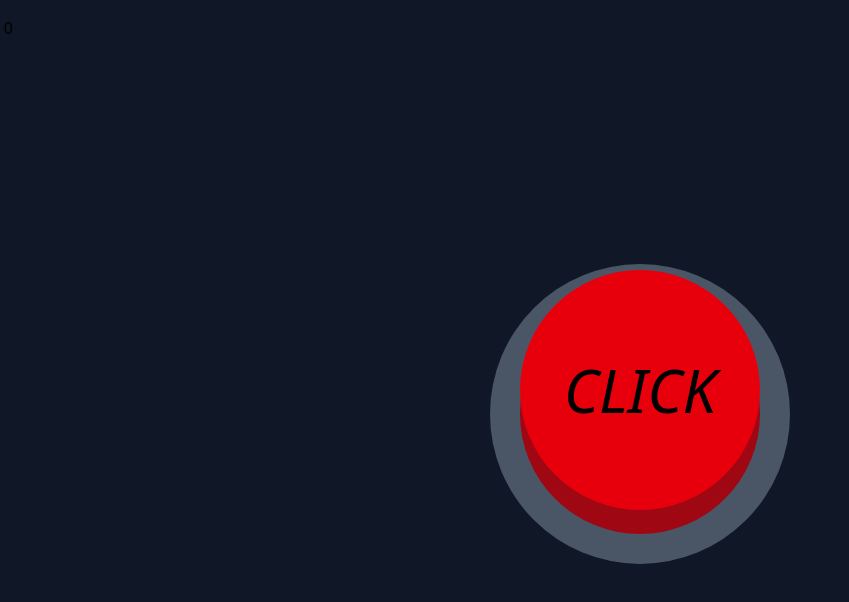
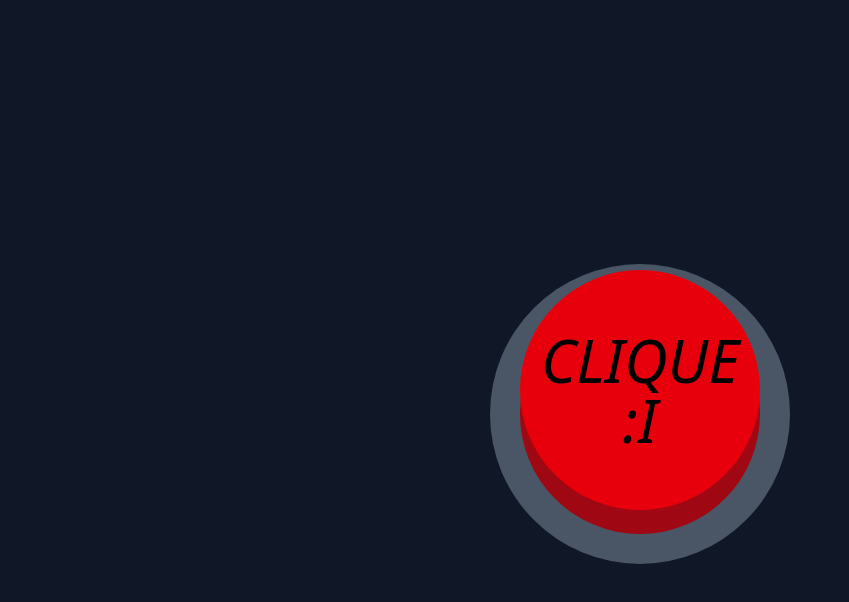
Before and after one commit to pedro-p-software/ClickerGame, a SvelteKit app: page /Main in a window 1280 px wide. Shown: the top 602 px of the page, without its empty margins (0-849 px from the left). Built offline with nearby package versions, Linux system fonts and the light colour scheme; a web font is replaced by a local one.

Commit message:
Progress on clicking page and shop button

```diff
--- a/src/routes/Main/+page.svelte
+++ b/src/routes/Main/+page.svelte
@@ -2,28 +2,67 @@
     /** @type {import('./$types').PageProps} */
     let { data } = $props();
 
-    let pressed = $state(false);
+    let clicked = $state(false);
     let clicks = $state(0);
 
-    function press(){
-        pressed = true;
+    let shopOpened = $state(false);
+
+    let TenthTimeClicking = $derived(clicks>=10);
+    let hundredthTimeClicking = $derived(clicks>=100);
+
+
+    let btnFace = $derived(clicked ? ":3" : ":I");
+
+    function pressed() {
+        clicked = true;
         clicks++;
-         setTimeout(()=> pressed = false, 150
-        );
+
     }
 
 </script>
 
 <div class="justify-center items-center h-screen flex">
-    <div class="absolute self-center justify-center right-99/100 bottom-95/100">{clicks}</div>
+    <div
+        class=" flex absolute left-5 top-5 bg-emerald-700 border-2 border-black z-2 w-65 h-20 {clicks >= 10 ? 'visible' : 'invisible'}"
+        class:explode={TenthTimeClicking}
+    >
+        <div
+            class=" text-3xl ComicNeue left-3 top-2"
+        >
+            CLIQUES: {clicks}
+        </div>
+    </div>
 
-    <div class="bg-gray-600 w-75 h-75 rounded-full mt-7"></div>
+    <button
+        id="SHOP"
+        onclick={(shopOpened = !shopOpened)}
+        class:explode = {hundredthTimeClicking}
+        class=" {clicks >= 100
+            ? 'visible'
+            : 'invisible'} flex items-center justify-center text-center absolute right-10 top-10 bg-emerald-700 border-4 border-black z-2 w-80 h-30"
+    >
+        <label class="ComicNeue text-5xl font-sans z-1" for="SHOP">
+            SHOP
+        </label>
+    </button>
+
+    <div class="bg-gray-600 w-75 h-75 rounded-full mt-7 absolute"></div>
     <div class="bg-red-800 w-60 h-60 rounded-full mt-7 absolute"></div>
+
     <button
         class="bitcount-grid-double-texto-botao absolute mb-5 font-sans self-center text-6xl flex rounded-full bg-red-600 w-60 h-60 justify-center items-center text-center"
-        class:pressed={pressed}
-        onclick={press}
+        class:clicked
+        onmousedown={pressed}
+        onmouseup={(clicked = false)}
+        onmouseleave={(clicked = false)}
     >
-        CLICK
-</button>
+        CLIQUE {btnFace}
+    </button>
+
+    <div
+        class="h-screen w-72 ease duration-300 justify-end bg-emerald-900 right-0 fixed
+        {shopOpened
+            ? 'translate-x-0'
+            : 'translate-x-full'}"
+    ></div>
 </div>
--- a/src/routes/layout.css
+++ b/src/routes/layout.css
@@ -16,7 +16,24 @@
     "ELXP" 0;
 }
 
-.pressed{
+.clicked{
     transform: translateY(20px);
     box-shadow: 0 0 0 darkred;
+
 }
+
+.ComicNeue{
+  font-family: "Comic Neue", cursive;
+  font-weight: 700;
+  font-style: normal;
+}
+
+.explode{
+  animation: explode 0.5s ease-out;
+}
+
+@keyframes explode{
+  0% {transform: scale(0);}
+  60% {transform: scale(1.2);}
+  100%{transform: scale(1);}
+}
```
